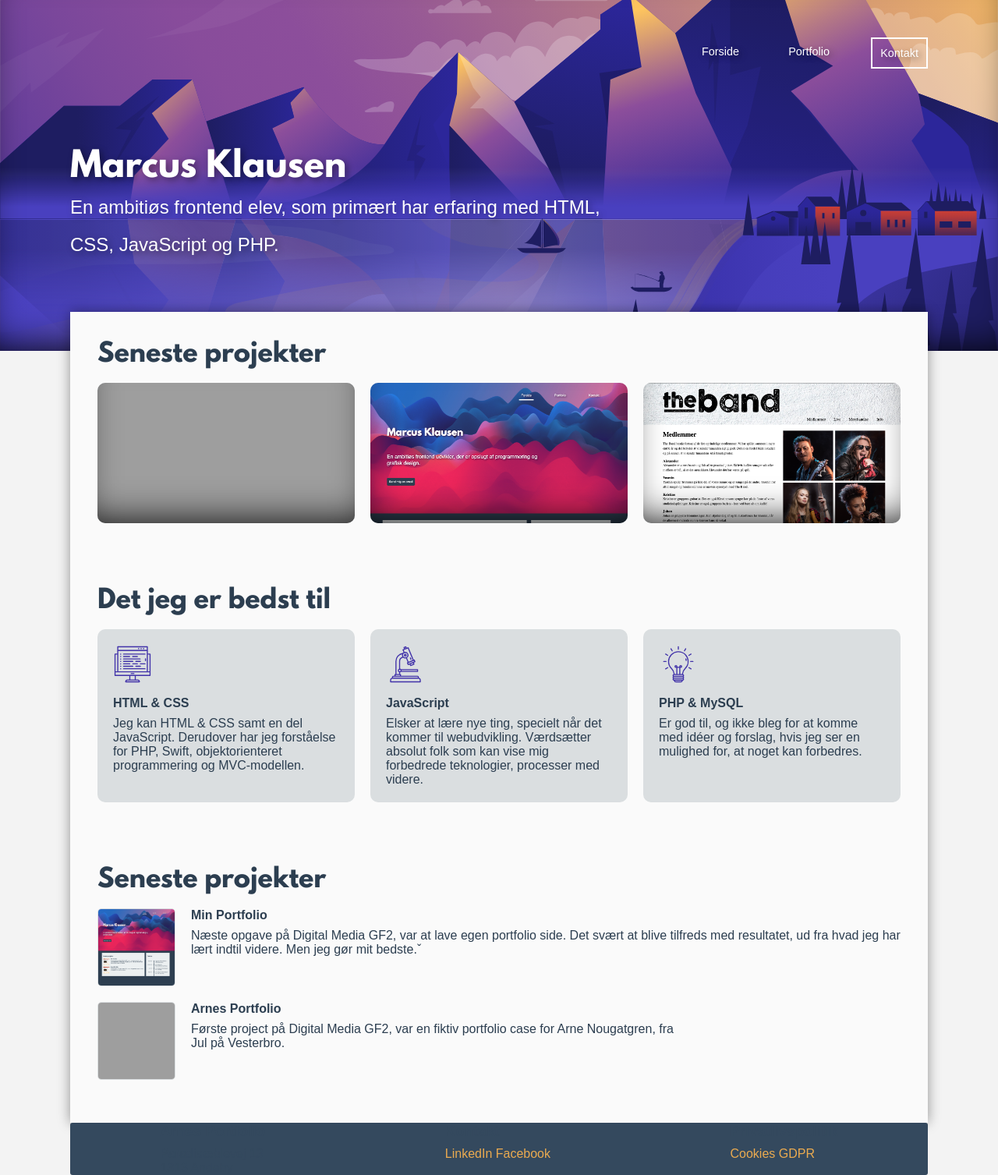
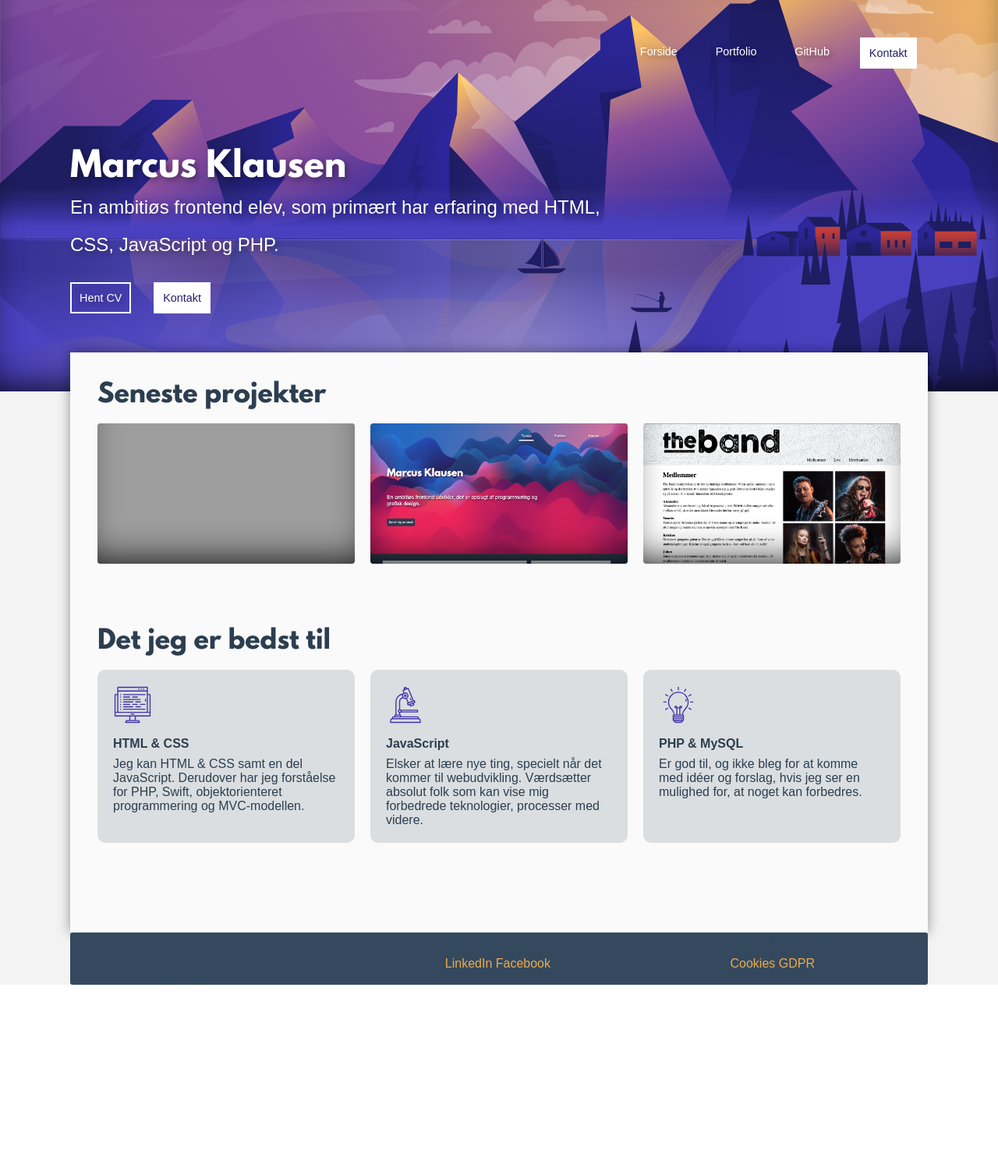
Before and after one commit to marcusklausen/my-portfolio, a PHP site: page / in a window 1280 px wide. Shown: the whole page at 78% size. After the commit the page ends 1263 px from the top, so only its background shows below. Run offline with PHP 8.4, Linux system fonts and the light colour scheme; some web fonts are replaced; grey boxes are pictures that could not be loaded.

Commit message:
fixed nav and added CTA to tagline

```diff
--- a/css/style.css
+++ b/css/style.css
@@ -145,6 +145,7 @@ header .wrapper {
     font-weight: 400;
     line-height: 30px;
     line-height: 2em;
+    margin-bottom: 1em;
 }
 
 button {
@@ -176,9 +177,9 @@ nav ul {
     min-width:350px;
 }
 
-nav ul li {
+nav ul a {
     padding: 10px;
-    margin: 0 3em;
+    margin: 0 1em;
     font-size: 0.8em;
 }
 
@@ -189,14 +190,27 @@ nav ul li:last-child {
 
 /* Colors for navbar */
 
+.nav-btn-white-filled {
+    border: 2px solid #fff;
+    background-color: #fff;
+    color: #201E6A;
+    text-shadow:none;
+}
+
 .nav-btn-white-outlined {
     border: 2px solid #fff;
+    color:white;
 }
 
 .nav-btn-white {
     color: white;
 
 }
+
+#tagline nav ul a:first-child {
+    margin-left:0;
+}
+
 
 /* content area */
 
@@ -251,9 +265,9 @@ main .card .icon.idea  {
 }
 
 main .card.portfolio {
-    margin-right: 20px;
+    margin-right:;
     flex: 1 1 0;
-    border-radius:10px;
+    border-radius:4px;
     padding:0;
     min-height: 180px;
 }
--- a/frontpage.php
+++ b/frontpage.php
@@ -58,18 +58,4 @@
 
 
 
-
-
-    <h3>Seneste projekter</h3>
-    <section class="project">
-        <img src="img/thumbs/thumb2.png" alt="Preview" class="thumb"> <!-- skal laves mindre filstørrelse -->
-        <h4>Min Portfolio</h4>
-        <p>Næste opgave på Digital Media GF2, var at lave egen portfolio side. Det svært at blive tilfreds med resultatet, ud fra hvad jeg har lært indtil videre. Men jeg gør mit bedste.ˇ</p>
-    </section>
-    <section class="project">
-        <img src="img/thumbs/mockup.png" alt="Preview" class="thumb"> <!-- skal laves mindre filstørrelse -->
-        <h4>Arnes Portfolio</h4>
-        <p>Første project på Digital Media GF2, var en fiktiv portfolio case for Arne Nougatgren, fra Jul på Vesterbro.</p>
-    </section>
-
 </main>
--- a/header.php
+++ b/header.php
@@ -14,15 +14,22 @@
         <div class="wrapper">
         <nav>
             <ul class="flex ma-right">
-                <a href="index.php"><li class="nav-btn-white">Forside</li></a>
-                <a href="portfolio.php"><li class="nav-btn-white">Portfolio</li></a>
-                <a href="contact.php"><li class="nav-btn-white-outlined">Kontakt</li></a>
+                <a href="index.php" class="nav-btn-white"><li>Forside</li></a>
+                <a href="portfolio.php class="nav-btn-white"><li>Portfolio</li></a>
+                <a href="portfolio.php" class="nav-btn-white"><li>GitHub</li></a>
+                <a href="contact.php" class="nav-btn-white-filled"><li>Kontakt</li></a>
             </ul>
         </nav>
         <div id="tagline">
             <h1>Marcus Klausen</h1>
             <h2>En ambitiøs frontend elev, som primært har erfaring med HTML, CSS, JavaScript og PHP.</h2>
             <div class="flex ma-left">
+            <nav>
+            <ul class="flex ma-left">
+                <a href="index.php" class="nav-btn-white-outlined"><li >Hent CV</li></a>
+                <a href="contact.php" class="nav-btn-white-filled"><li>Kontakt</li></a>
+            </ul>
+        </nav>
         </div>
         </div><!-- tagline -->
         </div><!-- wrapper -->
```
